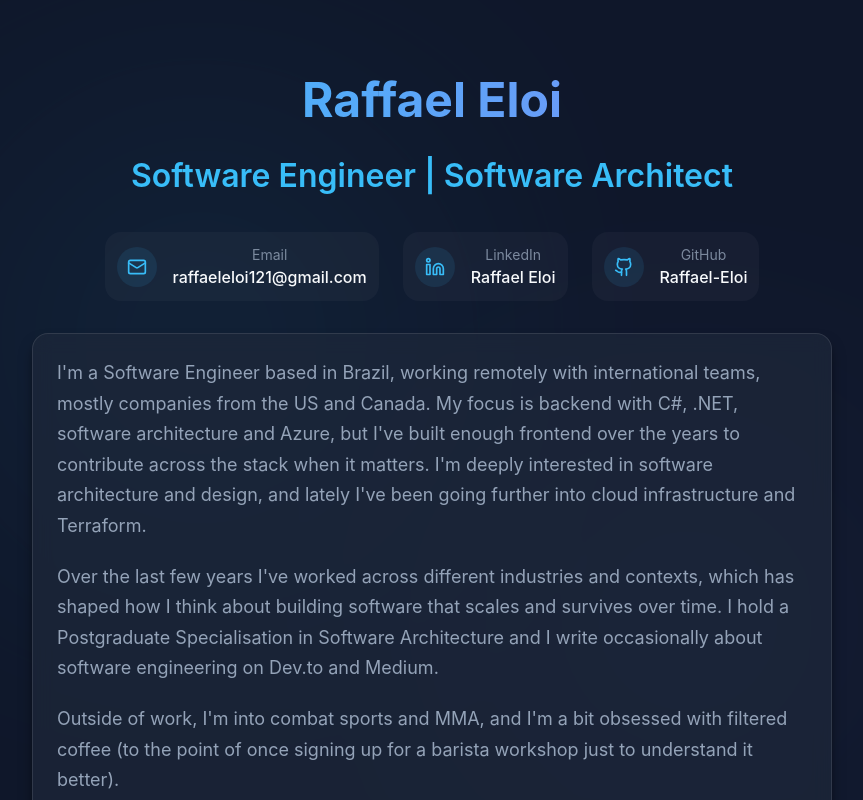
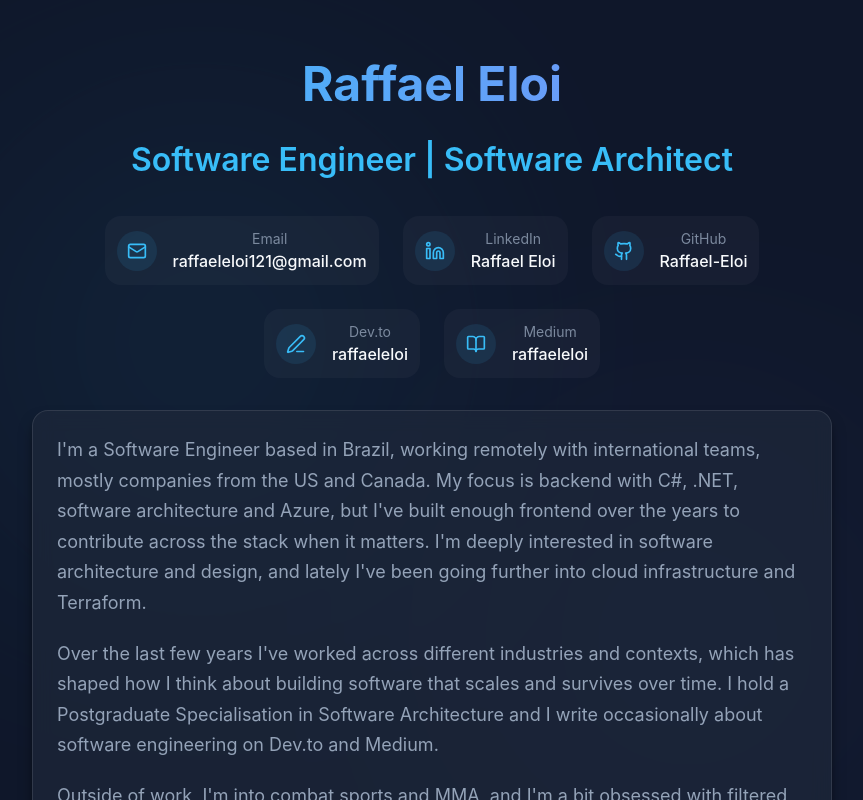
Before and after one commit to Raffael-Eloi/portifolio-updated, a Next.js app: page / in a window 1280 px wide. Shown: the top 800 px of the page, without its empty margins (208-1071 px from the left). Built offline with nearby package versions, Linux system fonts and the light colour scheme.

Commit message:
add articles to the profile

```diff
--- a/src/components/pages/HomePage.tsx
+++ b/src/components/pages/HomePage.tsx
@@ -3,7 +3,6 @@ import MainLayout from '@/components/layout/MainLayout/MainLayout';
 import BasicInfoSection from '@/components/portfolio/BasicInfo/BasicInfoSection';
 import ExperienceSection from '@/components/portfolio/Experience/ExperienceSection';
 import EducationSection from '@/components/portfolio/Education/EducationSection';
-import ExtrasSection from '@/components/portfolio/Extras/ExtrasSection';
 import { getPortfolioData } from '@/services/portfolioService';
 
 const HomePage: React.FC = () => {
@@ -14,7 +13,6 @@ const HomePage: React.FC = () => {
       <BasicInfoSection data={data.basicInfo} />
       <ExperienceSection data={data.experience} />
       <EducationSection data={data.education} />
-      <ExtrasSection data={data.extras} />
     </MainLayout>
   );
 };
--- a/src/components/portfolio/BasicInfo/BasicInfoSection.module.css
+++ b/src/components/portfolio/BasicInfo/BasicInfoSection.module.css
@@ -1,9 +1,9 @@
 .basicInfo {
-  min-height: 80vh;
+  min-height: 50vh;
   display: flex;
   align-items: center;
   justify-content: center;
-  padding: 4rem 0;
+  padding: 3rem 0 2rem;
   position: relative;
 }
 
@@ -47,7 +47,7 @@
 }
 
 .summaryCard {
-  margin-bottom: 3rem;
+  margin-bottom: 1.5rem;
   text-align: left;
   border-left: 3px solid var(--accent-primary);
 }
--- a/src/components/portfolio/BasicInfo/BasicInfoSection.tsx
+++ b/src/components/portfolio/BasicInfo/BasicInfoSection.tsx
@@ -1,10 +1,10 @@
-import React from 'react';
-import Typography from '../../common/Typography/Typography';
-import InfoItem from '../../common/InfoItem/InfoItem';
-import { Mail, Linkedin, Github } from 'lucide-react';
-import styles from './BasicInfoSection.module.css';
-import { BasicInfo } from '@/models';
-import Card from '../../common/Card/Card';
+import React from "react";
+import Typography from "../../common/Typography/Typography";
+import InfoItem from "../../common/InfoItem/InfoItem";
+import { Mail, Linkedin, Github, PenLine, BookOpen } from "lucide-react";
+import styles from "./BasicInfoSection.module.css";
+import { BasicInfo } from "@/models";
+import Card from "../../common/Card/Card";
 
 interface BasicInfoSectionProps {
     data: BasicInfo;
@@ -15,20 +15,59 @@ const BasicInfoSection: React.FC<BasicInfoSectionProps> = ({ data }) => {
         <section className={styles.basicInfo}>
             <div className={styles.content}>
                 <Typography variant="h1">{data.name}</Typography>
-        <Typography variant="h2" className={styles.title}>{data.title}</Typography>
+                <Typography variant="h2" className={styles.title}>
+                    {data.title}
+                </Typography>
                 <div className={styles.contacts}>
-          <InfoItem icon={Mail} label="Email" value={data.contact.email} link={`mailto:${data.contact.email}`} />
+                    <InfoItem
+                        icon={Mail}
+                        label="Email"
+                        value={data.contact.email}
+                        link={`mailto:${data.contact.email}`}
+                    />
                     {data.contact.linkedin && (
-             <InfoItem icon={Linkedin} label="LinkedIn" value="Raffael Eloi" link={data.contact.linkedin} />
+                        <InfoItem
+                            icon={Linkedin}
+                            label="LinkedIn"
+                            value="Raffael Eloi"
+                            link={data.contact.linkedin}
+                        />
                     )}
                     {data.contact.github && (
-             <InfoItem icon={Github} label="GitHub" value="Raffael-Eloi" link={data.contact.github} />
+                        <InfoItem
+                            icon={Github}
+                            label="GitHub"
+                            value="Raffael-Eloi"
+                            link={data.contact.github}
+                        />
+                    )}
+                    {data.contact.devto && (
+                        <InfoItem
+                            icon={PenLine}
+                            label="Dev.to"
+                            value="raffaeleloi"
+                            link={data.contact.devto}
+                        />
+                    )}
+                    {data.contact.medium && (
+                        <InfoItem
+                            icon={BookOpen}
+                            label="Medium"
+                            value="raffaeleloi"
+                            link={data.contact.medium}
+                        />
                     )}
                 </div>
 
                 <Card className={styles.summaryCard}>
-            {data.summary.split('\n\n').map((paragraph, i) => (
-                <Typography key={i} variant="p" className={styles.summary}>{paragraph}</Typography>
+                    {data.summary.split("\n\n").map((paragraph, i) => (
+                        <Typography
+                            key={i}
+                            variant="p"
+                            className={styles.summary}
+                        >
+                            {paragraph}
+                        </Typography>
                     ))}
                 </Card>
             </div>
--- a/src/data/portfolio.json
+++ b/src/data/portfolio.json
@@ -6,7 +6,9 @@
         "contact": {
             "email": "raffaeleloi121@gmail.com",
             "linkedin": "https://linkedin.com/in/raffael-eloi",
-            "github": "https://github.com/Raffael-Eloi"
+            "github": "https://github.com/Raffael-Eloi",
+            "devto": "https://dev.to/raffaeleloi",
+            "medium": "https://medium.com/@raffaeleloi"
         }
     },
     "experience": [
@@ -210,40 +212,5 @@
             "startDate": "2018",
             "endDate": "2023"
         }
-    ],
-    "extras": [
-        {
-            "title": "Key Strengths & Skills",
-            "description": "Backend development (C#/.NET), TDD, Software Architecture, Microservices, Azure Cloud, CI/CD, and Frontend (Vue/React).",
-            "tags": [
-                "C#",
-                ".NET",
-                "TDD",
-                "Azure",
-                "Microservices",
-                "System Design",
-                "CI/CD"
-            ]
-        },
-        {
-            "title": "Community Writing",
-            "description": "Active writer on Dev.to and Medium regarding Software Architecture and Career Growth.",
-            "tags": ["Writing", "Community"]
-        },
-        {
-            "title": "BurgerRoyale.Payment",
-            "description": "API solution for managing order payments, demonstrating clean architecture.",
-            "tags": ["C#", "API", "Payment"]
-        },
-        {
-            "title": "storageMailNotifier",
-            "description": ".NET application that triggers email notifications on Azure Blob Storage uploads.",
-            "tags": ["C#", ".NET", "Azure Functions"]
-        },
-        {
-            "title": "lattes-data-extraction-api",
-            "description": "ETL API built with .NET 7 for academic research data.",
-            "tags": ["C#", ".NET 7", "ETL"]
-        }
     ]
 }
--- a/src/models/Contact.ts
+++ b/src/models/Contact.ts
@@ -2,4 +2,6 @@ export interface Contact {
   email: string;
   linkedin?: string;
   github?: string;
+  devto?: string;
+  medium?: string;
 }
--- a/src/models/PortfolioData.ts
+++ b/src/models/PortfolioData.ts
@@ -1,11 +1,9 @@
 import { BasicInfo } from './BasicInfo';
 import { Experience } from './Experience';
 import { Education } from './Education';
-import { Extra } from './Extra';
 
 export interface PortfolioData {
   basicInfo: BasicInfo;
   experience: Experience[];
   education: Education[];
-  extras: Extra[];
 }
```
Lines whose indentation alone changed are shown as unchanged.
